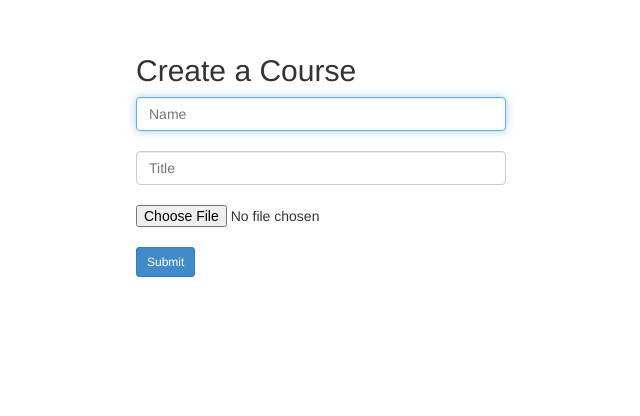
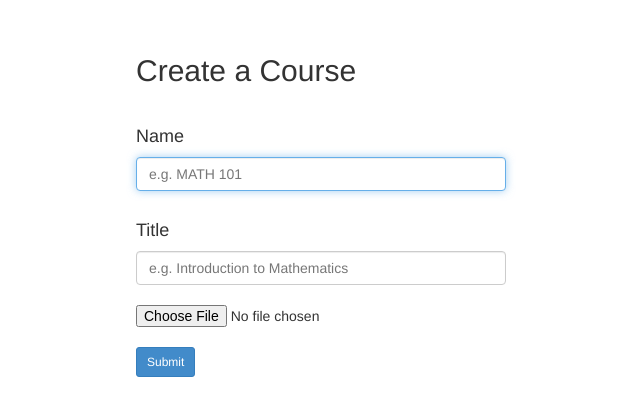
Before and after one commit to travisreed-wf/491Project, a Flask app: template src/templates/courseCreation.html in a window 1280 px wide. Shown: the part 51-467 px from the top of the page, without its empty margins (219-859 px from the left). Run offline with Flask 2, Linux system fonts and the light colour scheme; the template is opened without the code that fills it, so the values that code supplies are empty; parts of the project's set-up code (start-up, migrations or seed data) failed here and were passed over; some libraries are stand-ins or nearby versions.

Commit message:
changed confusing names on course builder

```diff
--- a/src/templates/courseCreation.html
+++ b/src/templates/courseCreation.html
@@ -10,8 +10,10 @@
 <div class="col-md-4 col-md-offset-3">
     <h2>Create a Course</h2>
     <form role="form", method="POST" enctype="multipart/form-data">
-      <input id="name" type="text" name="name" class="form-control" placeholder="Name" required autofocus><br>
-      <input id="title" type="text" name="title" class="form-control" placeholder="Title" required><br>
+      <br><h4>Name</h4>
+      <input id="name" type="text" name="name" class="form-control" placeholder="e.g. MATH 101" required autofocus><br>
+      <h4>Title</h4>
+      <input id="title" type="text" name="title" class="form-control" placeholder="e.g. Introduction to Mathematics" required><br>
       <input id="students" name="students" type="file"><br>
       <button id="submit" class="btn btn-sm btn-primary" type="submit">Submit</button>
       </div>
```
